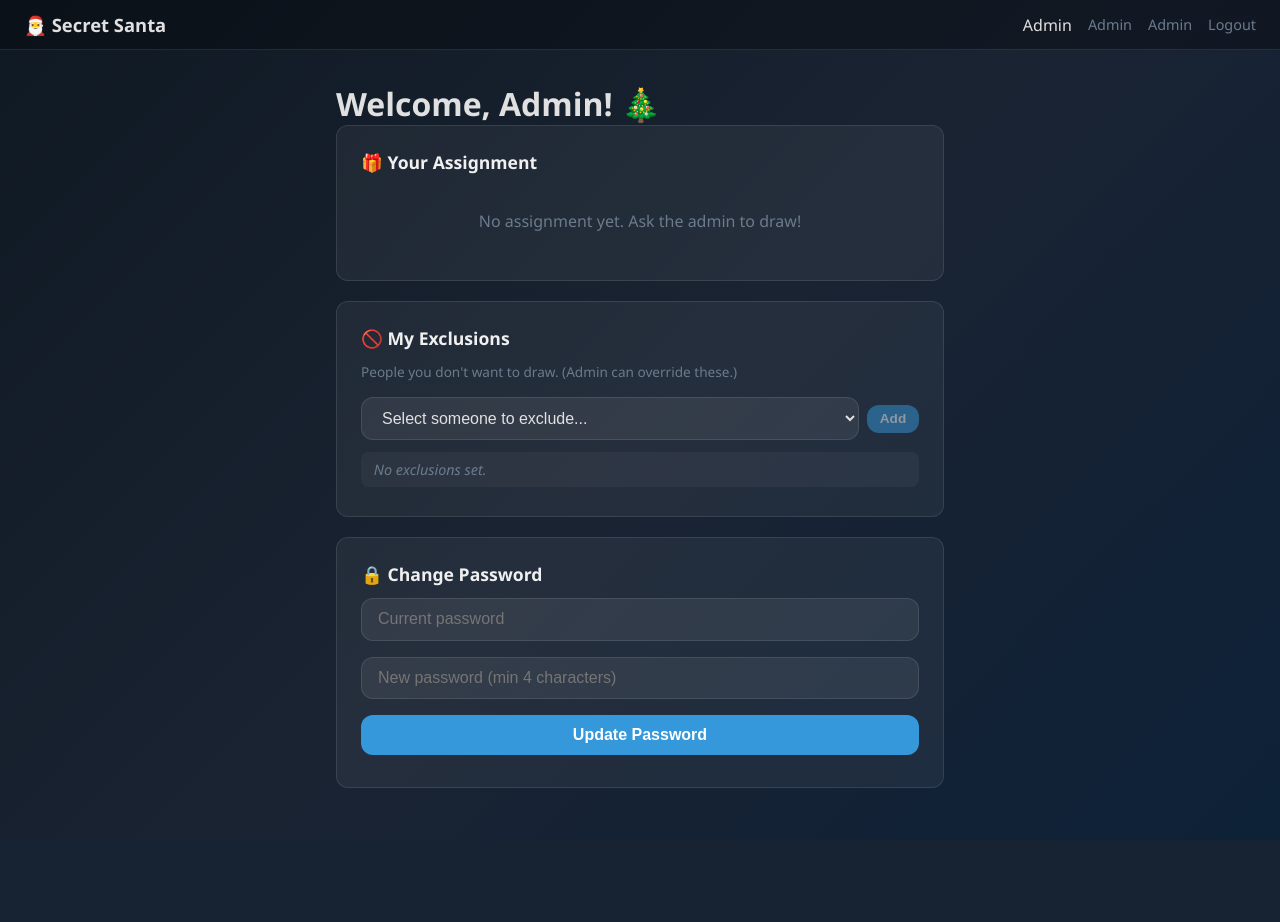
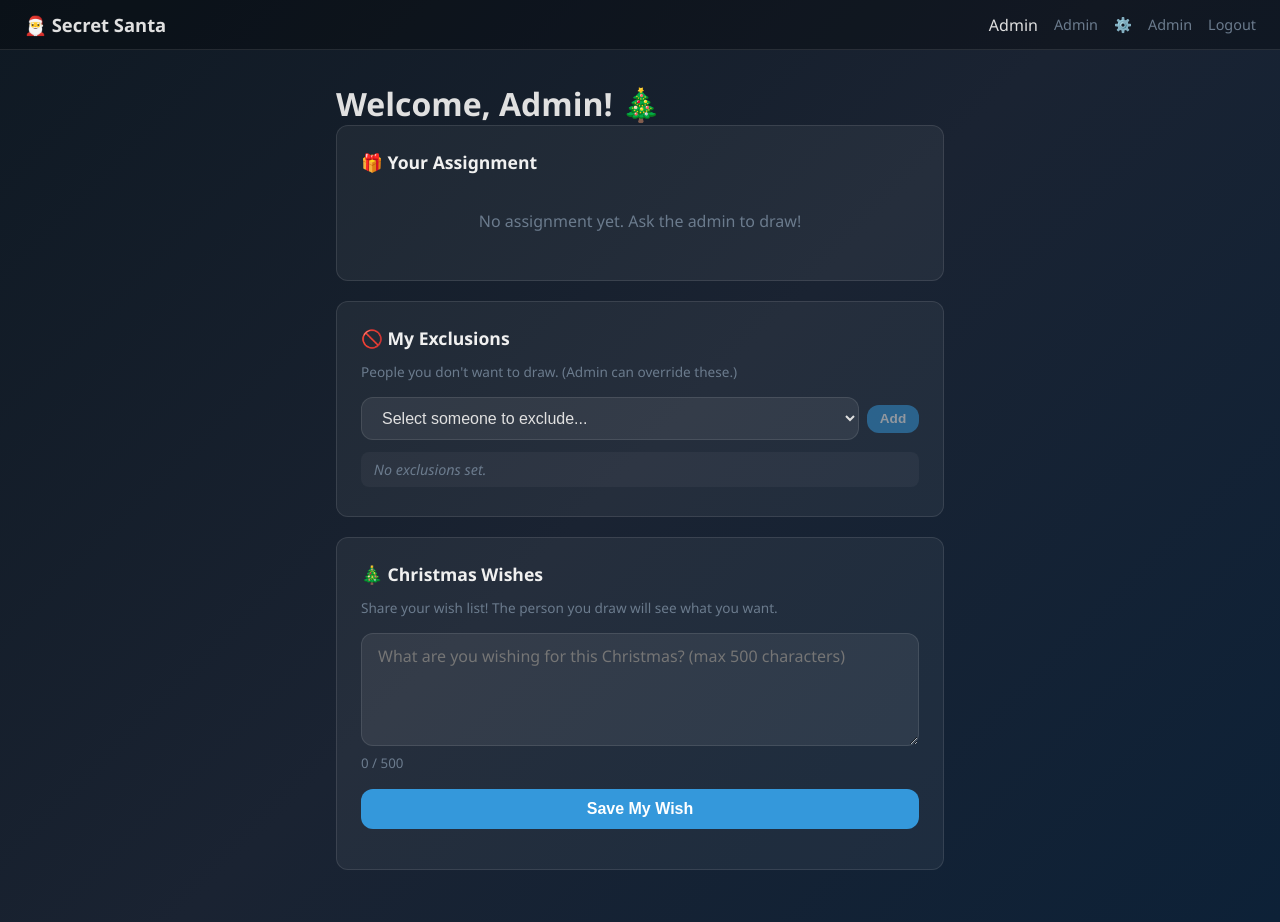
Before and after one commit to Ondrarix/secret-santa-family, a Flask app: page /dashboard in a window 1280 px wide. Before the commit the page ends 788 px from the top, so only its background shows below. Run offline with Flask 3, Linux system fonts and the light colour scheme; a user stored in the database is signed in; data comes from the database, SQL or seed files in the repository; data that the repository does not hold is empty.

Commit message:
feat: hide password change behind settings panel, add christmas wishes workflow
- Move password change to ⚙️ settings modal in top bar for regular users
- Add wish submission (textarea, 500 char limit, character counter)
- After draw, drawer sees recipient's wish on their dashboard
- Wishes stored in new 'wishes' table with upsert support
- Add CSS for textarea, wish-display, and modal

```diff
--- a/app.py
+++ b/app.py
@@ -73,6 +73,12 @@ def init_db():
             FOREIGN KEY (group_id) REFERENCES groups(id),
             FOREIGN KEY (giver_id) REFERENCES users(id),
             FOREIGN KEY (receiver_id) REFERENCES users(id)
+        );
+        CREATE TABLE IF NOT EXISTS wishes (
+            id INTEGER PRIMARY KEY AUTOINCREMENT,
+            user_id INTEGER NOT NULL UNIQUE,
+            wish_text TEXT NOT NULL DEFAULT '',
+            FOREIGN KEY (user_id) REFERENCES users(id)
         );
     """)
     conn.commit()
@@ -854,6 +860,66 @@ def api_change_password():
     return jsonify({"message": "Password changed"})
 
 
+# ── User: Wishes ─────────────────────────────────────────────────────
+@app.route("/api/me/wish", methods=["GET", "POST"])
+@login_required
+def api_user_wish():
+    conn = get_db()
+    if request.method == "POST":
+        data = request.get_json()
+        wish_text = (data.get("wish_text", "") or "").strip()[:500]
+        if not wish_text:
+            conn.close()
+            return jsonify({"error": "wish text required"}), 400
+        # Upsert: insert or update
+        try:
+            conn.execute(
+                "INSERT INTO wishes (user_id, wish_text) VALUES (?, ?)",
+                (current_user.id, wish_text)
+            )
+            conn.commit()
+        except sqlite3.IntegrityError:
+            conn.execute(
+                "UPDATE wishes SET wish_text = ? WHERE user_id = ?",
+                (wish_text, current_user.id)
+            )
+            conn.commit()
+        conn.close()
+        return jsonify({"message": "Wish saved"})
+
+    # GET: return my wish
+    row = conn.execute(
+        "SELECT wish_text FROM wishes WHERE user_id = ?", (current_user.id,)
+    ).fetchone()
+    conn.close()
+    return jsonify({"wish": row["wish_text"] if row else ""})
+
+
+@app.route("/api/me/recipient-wish", methods=["GET"])
+@login_required
+def api_my_recipient_wish():
+    """Get the wish of the person I drew."""
+    conn = get_db()
+    # Find who I drew
+    receiver_id = conn.execute(
+        "SELECT receiver_id FROM assignments WHERE giver_id = ? AND group_id = ?",
+        (current_user.id, current_user.group_id)
+    ).fetchone()
+    if not receiver_id:
+        conn.close()
+        return jsonify({"wish": None, "name": None})
+    receiver_id = receiver_id["receiver_id"]
+    # Get their wish
+    wish_row = conn.execute(
+        "SELECT w.wish_text, u.display_name FROM wishes w JOIN users u ON w.user_id = u.id WHERE w.user_id = ?",
+        (receiver_id,)
+    ).fetchone()
+    conn.close()
+    if wish_row and wish_row["wish_text"]:
+        return jsonify({"wish": wish_row["wish_text"], "name": wish_row["display_name"]})
+    return jsonify({"wish": None, "name": None})
+
+
 # ── Seed: Admin ──────────────────────────────────────────────────────
 def seed_admin():
     """Create default admin if no users exist."""
--- a/static/style.css
+++ b/static/style.css
@@ -161,6 +161,24 @@ select {
 select option {
     background: #1a2332;
     color: var(--text);
+}
+
+textarea {
+    width: 100%;
+    padding: 0.7rem 1rem;
+    border-radius: var(--radius);
+    border: 1px solid var(--border);
+    background: var(--bg-input);
+    color: var(--text);
+    font-size: 1rem;
+    font-family: inherit;
+    outline: none;
+    transition: border-color 0.2s;
+    resize: vertical;
+}
+
+textarea:focus {
+    border-color: var(--primary);
 }
 
 /* ── Buttons ───────────────────────────────────────────────────────── */
--- a/templates/base.html
+++ b/templates/base.html
@@ -16,6 +16,7 @@
             <span class="nav-user-group">{{ group.name if group else 'Admin' }}</span>
             {% endif %}
             <span class="nav-user">{{ current_user.name }}</span>
+            <a href="#" class="nav-link" id="settings-gear" title="Settings">⚙️</a>
             {% if current_user.is_admin %}
             <a href="/admin" class="nav-link">Admin</a>
             {% endif %}
@@ -27,5 +28,66 @@
         {% block content %}{% endblock %}
     </main>
     {% block scripts %}{% endblock %}
+
+    <!-- Settings Modal -->
+    <div id="settingsModal" class="modal-overlay" style="display:none;">
+        <div class="modal">
+            <div style="display:flex;justify-content:space-between;align-items:center;">
+                <h3 style="margin:0;">⚙️ Settings</h3>
+                <button onclick="closeSettings()" style="background:none;border:none;font-size:1.5rem;cursor:pointer;">✕</button>
+            </div>
+            <div class="form-group" style="margin-top:1rem;">
+                <label>Current Password</label>
+                <input type="password" id="settingsOldPassword" placeholder="Current password">
+            </div>
+            <div class="form-group">
+                <label>New Password</label>
+                <input type="password" id="settingsNewPassword" placeholder="New password (min 4 characters)">
+            </div>
+            <button class="btn btn-primary btn-block" id="settingsChangePasswordBtn">Update Password</button>
+            <div id="settings-password-result" style="margin-top:0.5rem;"></div>
+        </div>
+    </div>
+    <script>
+        document.getElementById('settings-gear')?.addEventListener('click', (e) => {
+            e.preventDefault();
+            document.getElementById('settingsModal').style.display = 'flex';
+        });
+        document.getElementById('settingsModal')?.addEventListener('click', function(e) {
+            if (e.target === this) closeSettings();
+        });
+        function closeSettings() {
+            document.getElementById('settingsModal').style.display = 'none';
+            document.getElementById('settingsOldPassword').value = '';
+            document.getElementById('settingsNewPassword').value = '';
+            document.getElementById('settings-password-result').innerHTML = '';
+        }
+        document.getElementById('settingsChangePasswordBtn')?.addEventListener('click', async () => {
+            const oldPw = document.getElementById('settingsOldPassword').value;
+            const newPw = document.getElementById('settingsNewPassword').value;
+            const result = document.getElementById('settings-password-result');
+            if (!oldPw || !newPw) {
+                result.innerHTML = '<div class="alert alert-error">Both fields required.</div>';
+                return;
+            }
+            if (newPw.length < 4) {
+                result.innerHTML = '<div class="alert alert-error">New password must be at least 4 characters.</div>';
+                return;
+            }
+            const res = await fetch('/api/me/password', {
+                method: 'POST',
+                headers: { 'Content-Type': 'application/json' },
+                body: JSON.stringify({ old_password: oldPw, new_password: newPw })
+            });
+            const data = await res.json();
+            if (res.ok) {
+                result.innerHTML = '<div class="alert alert-success">✅ Password updated!</div>';
+                document.getElementById('settingsOldPassword').value = '';
+                document.getElementById('settingsNewPassword').value = '';
+            } else {
+                result.innerHTML = '<div class="alert alert-error">' + data.error + '</div>';
+            }
+        });
+    </script>
 </body>
 </html>
--- a/templates/dashboard.html
+++ b/templates/dashboard.html
@@ -29,19 +29,26 @@
         <ul id="exclusion-list" class="exclusion-list"></ul>
     </div>
 
-    <!-- Change Password -->
+    <!-- Christmas Wishes -->
     <div class="card">
-        <h2>🔒 Change Password</h2>
-        <div id="password-form">
+        <h2>🎄 Christmas Wishes</h2>
+        <p class="card-hint">Share your wish list! The person you draw will see what you want.</p>
+        <div id="wish-form">
             <div class="form-group">
-                <input type="password" id="oldPassword" placeholder="Current password">
+                <textarea id="wishText" placeholder="What are you wishing for this Christmas? (max 500 characters)" rows="4" maxlength="500"></textarea>
+                <small style="color:var(--text-muted);" id="wishCount">0 / 500</small>
             </div>
-            <div class="form-group">
-                <input type="password" id="newPassword" placeholder="New password (min 4 characters)">
-            </div>
-            <button class="btn btn-secondary btn-block" id="changePasswordBtn">Update Password</button>
-            <div id="password-result" style="margin-top:0.5rem;"></div>
+            <button class="btn btn-secondary btn-block" id="saveWishBtn">Save My Wish</button>
+            <div id="wish-result" style="margin-top:0.5rem;"></div>
         </div>
+        <div id="wish-display" style="margin-top:1rem;"></div>
+    </div>
+
+    <!-- Recipient Wish -->
+    <div class="card" id="recipient-wish-card" style="display:none;">
+        <h2>🎁 Recipient's Wish</h2>
+        <p class="card-hint">What the person you drew is wishing for:</p>
+        <div id="recipient-wish-content">Loading...</div>
     </div>
 </div>
 {% endblock %}
@@ -139,35 +146,69 @@ document.getElementById('exclusion-select').addEventListener('change', function(
     document.getElementById('add-exclusion-btn').disabled = !this.value;
 });
 
-document.getElementById('changePasswordBtn').addEventListener('click', async () => {
-    const oldPw = document.getElementById('oldPassword').value;
-    const newPw = document.getElementById('newPassword').value;
-    const result = document.getElementById('password-result');
-    if (!oldPw || !newPw) {
-        result.innerHTML = '<div class="alert alert-error">Both fields required.</div>';
+// Password change moved to Settings (⚙️) in top bar
+
+// Wish counter
+const wishText = document.getElementById('wishText');
+wishText.addEventListener('input', () => {
+    document.getElementById('wishCount').textContent = wishText.value.length + ' / 500';
+});
+
+document.getElementById('saveWishBtn').addEventListener('click', async () => {
+    const text = wishText.value.trim();
+    if (!text) {
+        document.getElementById('wish-result').innerHTML = '<div class="alert alert-error">Wish cannot be empty.</div>';
         return;
     }
-    if (newPw.length < 4) {
-        result.innerHTML = '<div class="alert alert-error">New password must be at least 4 characters.</div>';
-        return;
-    }
+    const result = document.getElementById('wish-result');
+    const btn = document.getElementById('saveWishBtn');
+    btn.disabled = true;
+    btn.textContent = 'Saving...';
 
-    const res = await fetch(`${API}/me/password`, {
+    const res = await fetch(`${API}/me/wish`, {
         method: 'POST',
         headers: { 'Content-Type': 'application/json' },
-        body: JSON.stringify({ old_password: oldPw, new_password: newPw })
+        body: JSON.stringify({ wish_text: text })
     });
     const data = await res.json();
     if (res.ok) {
-        result.innerHTML = '<div class="alert alert-success">✅ Password updated!</div>';
-        document.getElementById('oldPassword').value = '';
-        document.getElementById('newPassword').value = '';
+        result.innerHTML = '<div class="alert alert-success">✅ Wish saved!</div>';
+        loadRecipientWish();
     } else {
-        result.innerHTML = `<div class="alert alert-error">${esc(data.error || 'Failed')}</div>`;
+        result.innerHTML = '<div class="alert alert-error">' + data.error + '</div>';
     }
+    btn.disabled = false;
+    btn.textContent = 'Save My Wish';
 });
+
+async function loadWish() {
+    const res = await fetch(`${API}/me/wish`);
+    const data = await res.json();
+    if (data.wish) {
+        wishText.value = data.wish;
+        document.getElementById('wishCount').textContent = data.wish.length + ' / 500';
+    }
+}
+
+async function loadRecipientWish() {
+    const card = document.getElementById("recipient-wish-card");
+    const contentDiv = document.getElementById("recipient-wish-content");
+    if (!card) return;
+    const res = await fetch(`${API}/me/recipient-wish`);
+    const data = await res.json();
+    if (data.name) {
+        card.style.display = "block";
+        contentDiv.innerHTML = `
+            <p style="color:var(--text-muted);font-size:0.9rem;">${data.name} wishes for:</p>
+            <div class="wish-display">${esc(data.wish)}</div>`;
+    } else {
+        card.style.display = "none";
+    }
+}
 
 loadAssignment();
 loadExclusions();
+loadWish();
+loadRecipientWish();
 </script>
 {% endblock %}
```
Also changed, not shown: other parts of static/style.css (+35 -0 lines).
